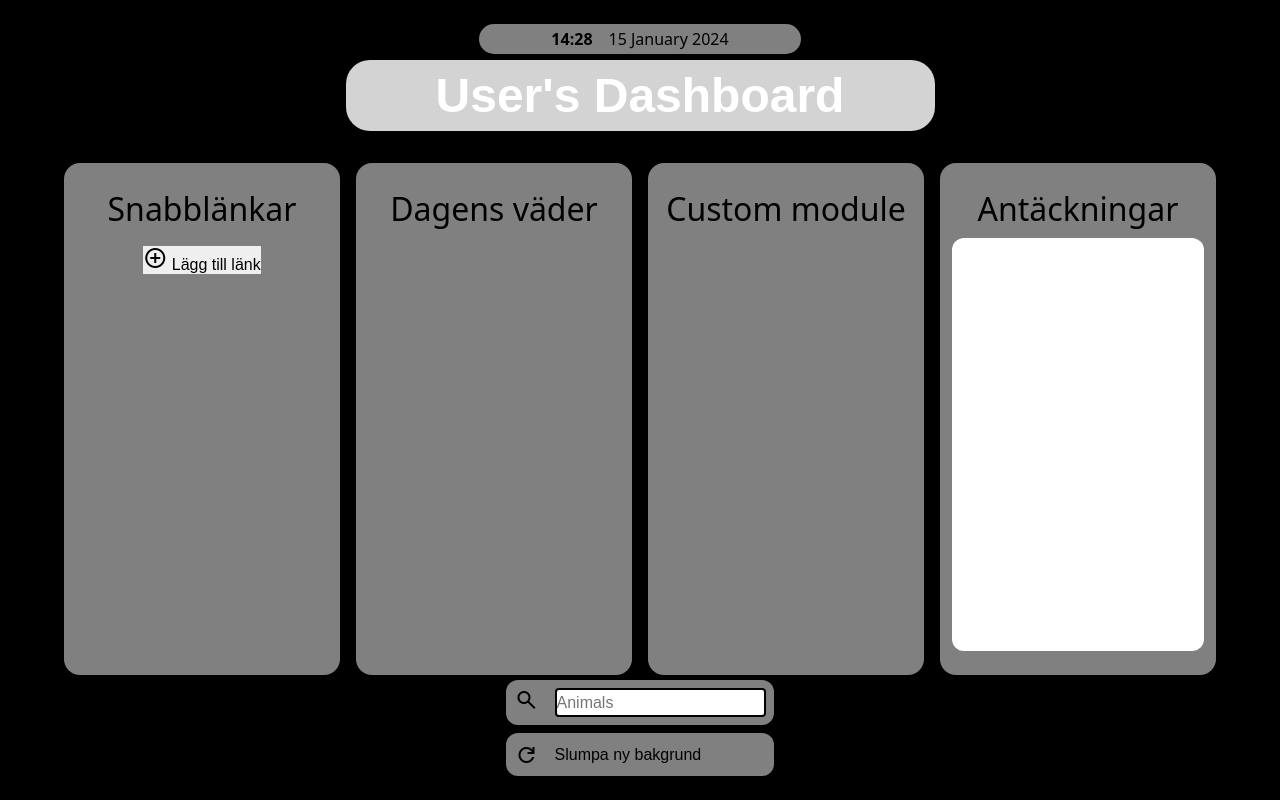
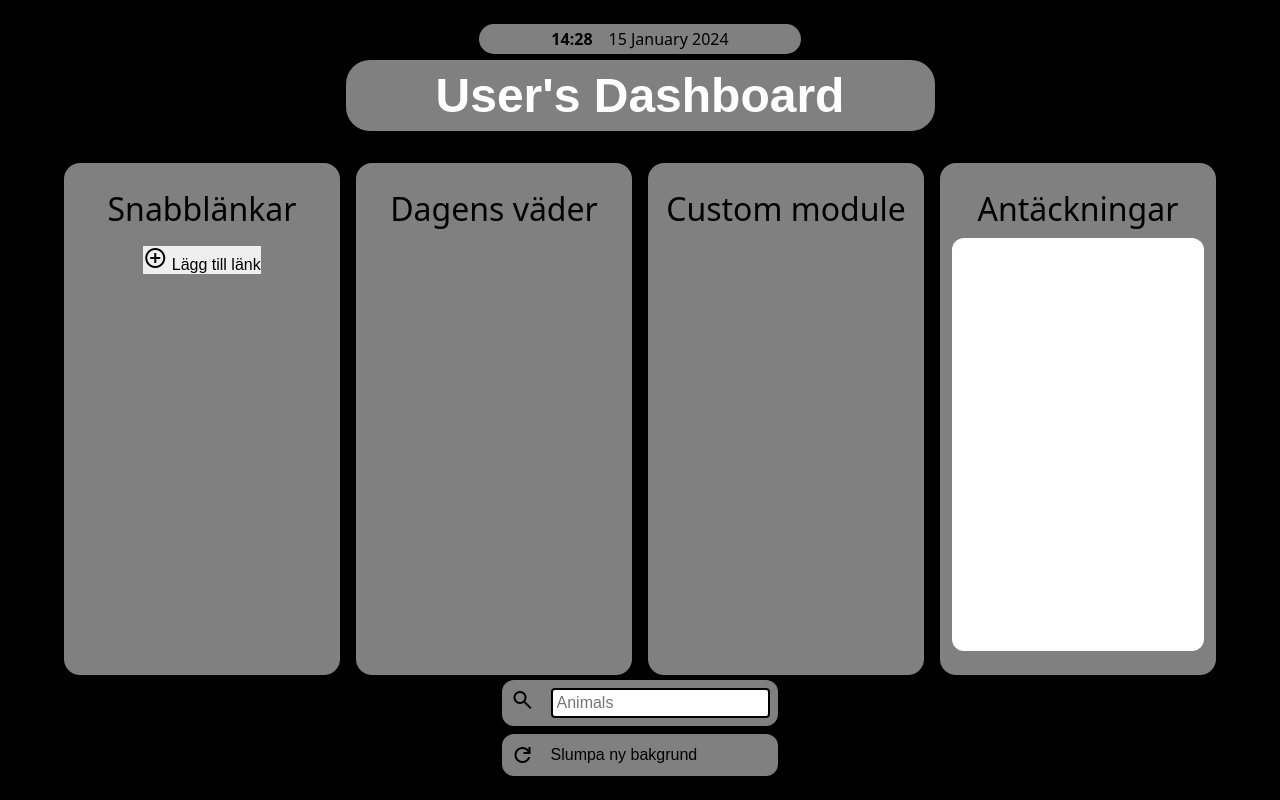
Before and after one commit to hansen-alex/fjs23-avancerad-frontend-dashboard, a website built with Vite: page index.html in a window 1280 px wide. In both pictures the pointer is over the input 640 px from the left and 95 px from the top of the page. Built offline with nearby package versions, Linux system fonts and the light colour scheme; files whose address does not match are found by name.

Commit message:
style: minor tweaks

```diff
--- a/style.css
+++ b/style.css
@@ -74,7 +74,8 @@ main.background {
 
 .dashboard-user:hover,
 .dashboard-user:focus {
-  background-color: lightgray;
+  background-color: var(--module-background-color);
+  backdrop-filter: blur(4px);
 }
 
 .dashboard-modules {
@@ -136,6 +137,7 @@ main.background {
 .background-theme input {
   border: 2px solid black;
   border-radius: 0.25rem;
+  padding: 4px;
 }
 
 .background-controls button {
```
